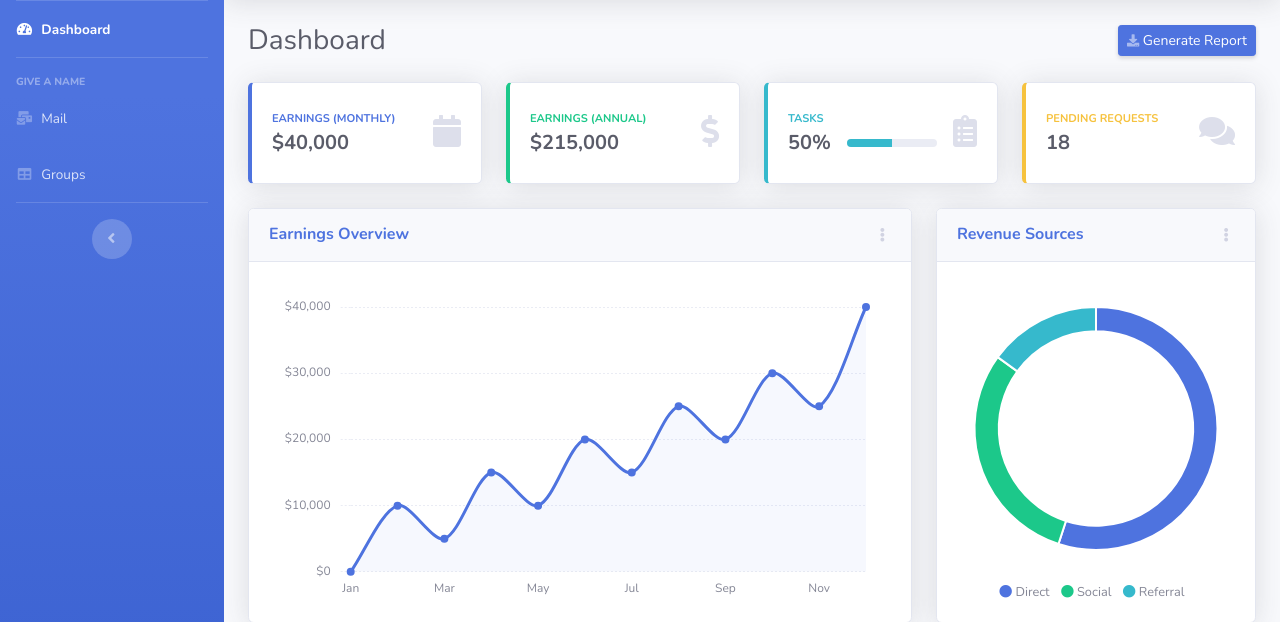
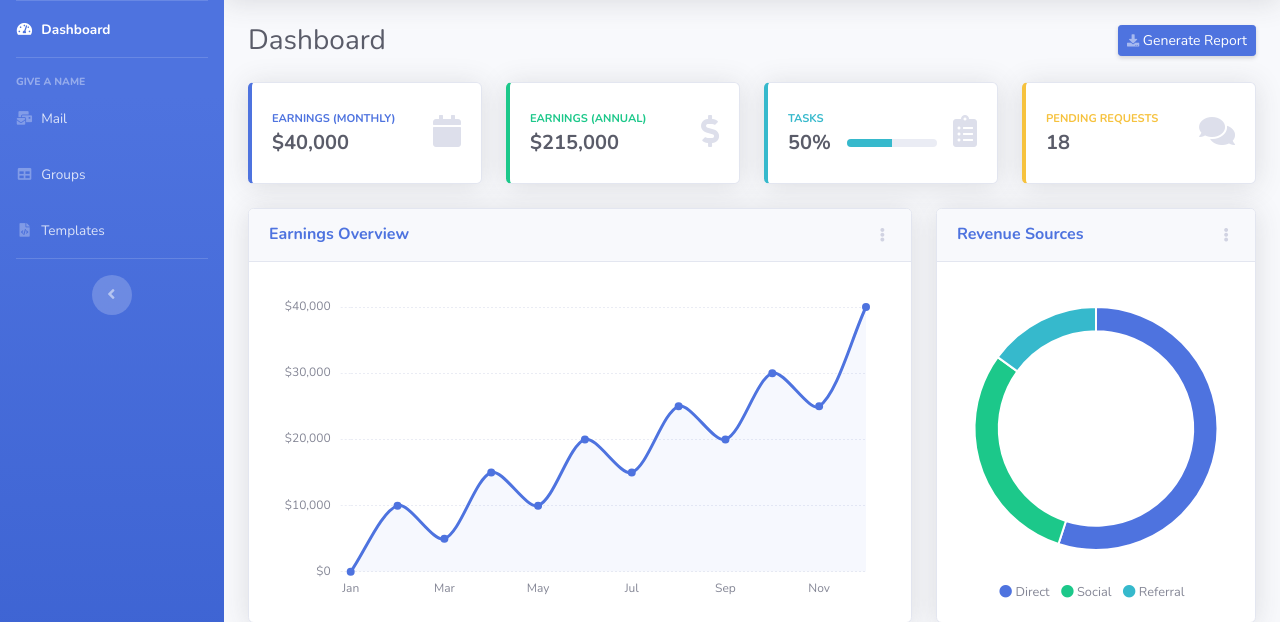
Before and after one commit to data-charya/Cn-project, a Flask app: page / in a window 1280 px wide. Shown: the part 70-692 px from the top of the page. Run offline with Flask 2, Linux system fonts and the light colour scheme; some libraries are stand-ins or nearby versions.

Commit message:
Update base.html

```diff
--- a/templates/base.html
+++ b/templates/base.html
@@ -70,6 +70,12 @@
                 <a class="nav-link" href="tables.html">
                     <i class="fas fa-fw fa-table"></i>
                     <span>Groups</span></a>
+            </li>
+
+            <li class="nav-item">
+                <a class="nav-link" href="templates.html">
+                    <i class="fas fa-fw fa-file-code"></i>
+                    <span>Templates</span></a>
             </li>
 
             <!-- Divider -->
```
